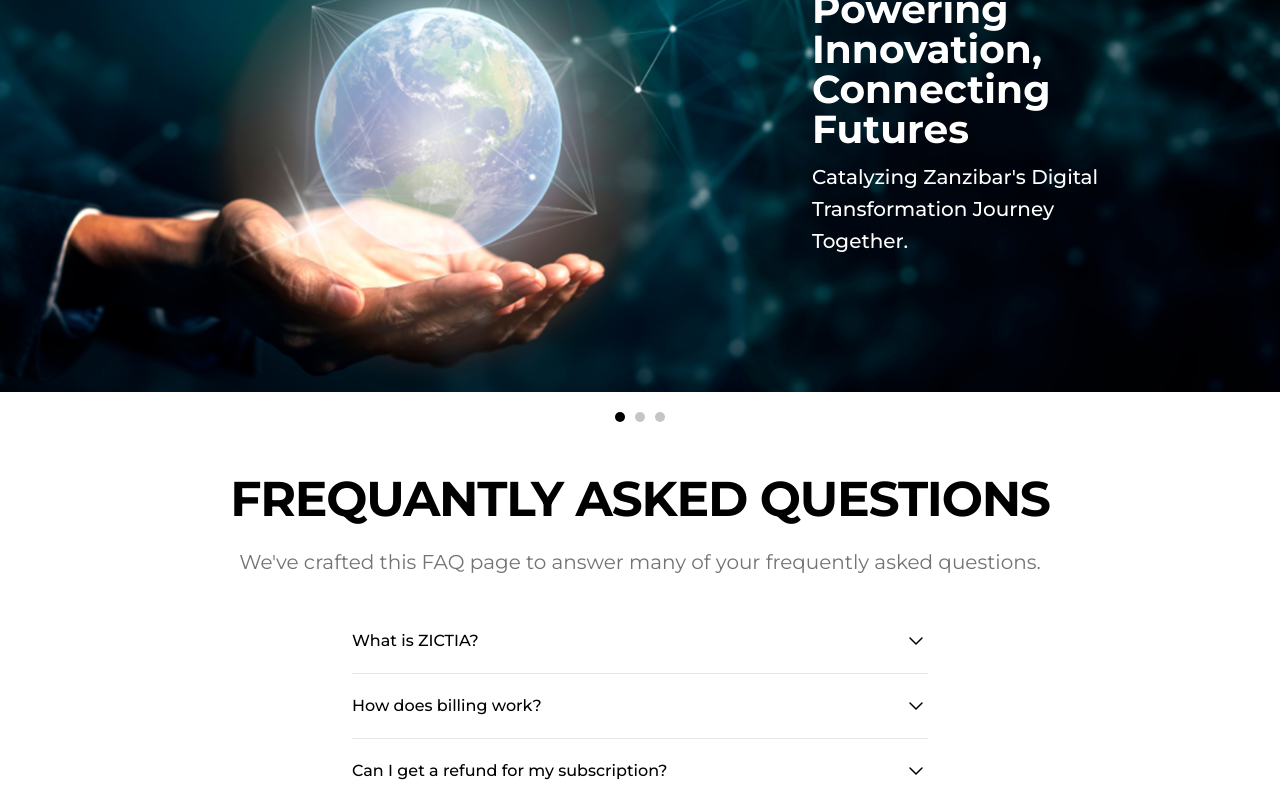
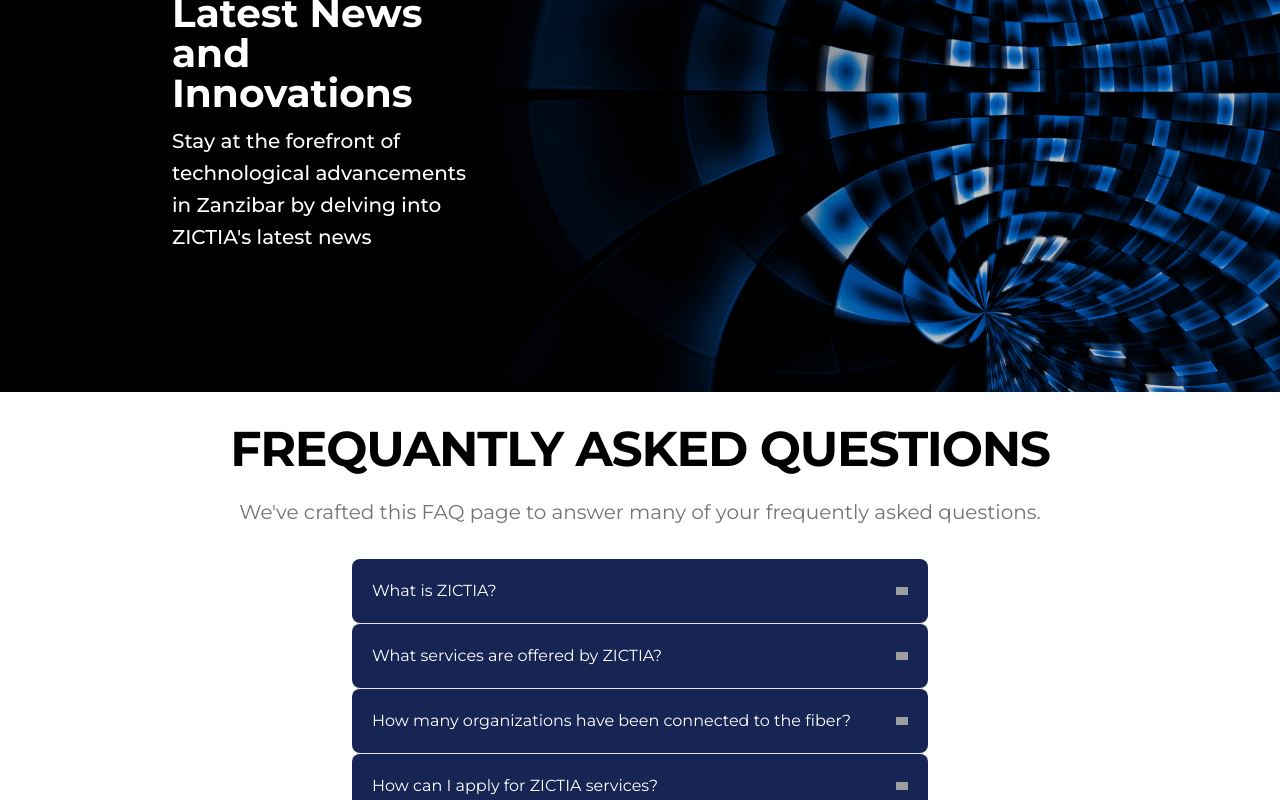
Before and after one commit to threefoldfoundation/www_zictia_demo, a Vue app: page /faq in a window 1280 px wide. Shown: the part 340-1140 px from the top of the page. Built offline with nearby package versions, Linux system fonts and the light colour scheme; grey boxes are pictures that could not be loaded.

Commit message:
Add faqs

```diff
--- a/public/css/output.css
+++ b/public/css/output.css
@@ -582,6 +582,10 @@ video {
   border-width: 0;
 }
 
+.invisible{
+  visibility: hidden;
+}
+
 .absolute{
   position: absolute;
 }
@@ -672,11 +676,6 @@ video {
   margin-right: auto;
 }
 
-.my-1{
-  margin-top: 0.25rem;
-  margin-bottom: 0.25rem;
-}
-
 .my-10{
   margin-top: 2.5rem;
   margin-bottom: 2.5rem;
@@ -824,6 +823,10 @@ video {
   height: 4rem;
 }
 
+.h-2{
+  height: 0.5rem;
+}
+
 .h-48{
   height: 12rem;
 }
@@ -840,10 +843,18 @@ video {
   height: 2rem;
 }
 
+.h-auto{
+  height: auto;
+}
+
 .h-full{
   height: 100%;
 }
 
+.max-h-0{
+  max-height: 0px;
+}
+
 .w-12{
   width: 3rem;
 }
@@ -858,6 +869,10 @@ video {
 
 .w-24{
   width: 6rem;
+}
+
+.w-3{
+  width: 0.75rem;
 }
 
 .w-3\/4{
@@ -965,10 +980,6 @@ video {
   list-style-type: disc;
 }
 
-.list-none{
-  list-style-type: none;
-}
-
 .grid-cols-1{
   grid-template-columns: repeat(1, minmax(0, 1fr));
 }
@@ -1088,10 +1099,6 @@ video {
   border-width: 1px;
 }
 
-.border-2{
-  border-width: 2px;
-}
-
 .border-b-2{
   border-bottom-width: 2px;
 }
@@ -1181,6 +1188,10 @@ video {
   padding: 1rem;
 }
 
+.p-5{
+  padding: 1.25rem;
+}
+
 .p-6{
   padding: 1.5rem;
 }
@@ -1260,11 +1271,6 @@ video {
   padding-bottom: 1rem;
 }
 
-.py-5{
-  padding-top: 1.25rem;
-  padding-bottom: 1.25rem;
-}
-
 .py-6{
   padding-top: 1.5rem;
   padding-bottom: 1.5rem;
@@ -1453,11 +1459,6 @@ video {
 .text-neutral-500{
   --tw-text-opacity: 1;
   color: rgb(115 115 115 / var(--tw-text-opacity));
-}
-
-.text-neutral-600{
-  --tw-text-opacity: 1;
-  color: rgb(82 82 82 / var(--tw-text-opacity));
 }
 
 .text-white{
@@ -1536,12 +1537,22 @@ video {
   transition-duration: 150ms;
 }
 
+.transition-all{
+  transition-property: all;
+  transition-timing-function: cubic-bezier(0.4, 0, 0.2, 1);
+  transition-duration: 150ms;
+}
+
 .duration-100{
   transition-duration: 100ms;
 }
 
 .duration-200{
   transition-duration: 200ms;
+}
+
+.duration-500{
+  transition-duration: 500ms;
 }
 
 .duration-75{
@@ -1734,31 +1745,33 @@ body {
   color: rgb(67 56 202 / var(--tw-text-opacity));
 }
 
-.group[open] .group-open\:rotate-180{
-  --tw-rotate: 180deg;
-  transform: translate(var(--tw-translate-x), var(--tw-translate-y)) rotate(var(--tw-rotate)) skewX(var(--tw-skew-x)) skewY(var(--tw-skew-y)) scaleX(var(--tw-scale-x)) scaleY(var(--tw-scale-y));
-}
-
-@keyframes fadeIn{
-  0%{
-    opacity: 0;
-  }
-
-  100%{
-    opacity: 100;
-  }
-}
-
-.group[open] .group-open\:animate-fadeIn{
-  animation: fadeIn 0.2s ease-in-out forwards;
-}
-
 .group:hover .group-hover\:scale-110{
   --tw-scale-x: 1.1;
   --tw-scale-y: 1.1;
   transform: translate(var(--tw-translate-x), var(--tw-translate-y)) rotate(var(--tw-rotate)) skewX(var(--tw-skew-x)) skewY(var(--tw-skew-y)) scaleX(var(--tw-scale-x)) scaleY(var(--tw-scale-y));
 }
 
+.group:focus .group-focus\:visible{
+  visibility: visible;
+}
+
+.group:focus .group-focus\:max-h-screen{
+  max-height: 100vh;
+}
+
+.group:focus .group-focus\:-rotate-180{
+  --tw-rotate: -180deg;
+  transform: translate(var(--tw-translate-x), var(--tw-translate-y)) rotate(var(--tw-rotate)) skewX(var(--tw-skew-x)) skewY(var(--tw-skew-y)) scaleX(var(--tw-scale-x)) scaleY(var(--tw-scale-y));
+}
+
+.group:focus .group-focus\:opacity-100{
+  opacity: 1;
+}
+
+.group:focus .group-focus\:duration-1000{
+  transition-duration: 1000ms;
+}
+
 @media (min-width: 640px){
   .sm\:static{
     position: static;
--- a/src/components/FAQAccordion.vue
+++ b/src/components/FAQAccordion.vue
@@ -1,5 +1,4 @@
 <template>
-  <!-- component -->
   <div class="max-w-screen-xl mx-auto px-5 bg-white min-h-sceen">
     <div class="flex flex-col items-center">
       <h2 class="font-bold text-5xl mt-5 tracking-tight">
@@ -11,97 +10,45 @@
       </p>
     </div>
     <div class="grid divide-y divide-neutral-200 max-w-xl mx-auto mt-8">
-      <div class="py-5">
-        <details class="group">
-          <summary
-            class="flex justify-between items-center font-medium cursor-pointer list-none"
-          >
-            <span> What is ZICTIA?</span>
-            <span class="transition group-open:rotate-180">
-              <svg
-                fill="none"
-                height="24"
-                shape-rendering="geometricPrecision"
-                stroke="currentColor"
-                stroke-linecap="round"
-                stroke-linejoin="round"
-                stroke-width="1.5"
-                viewBox="0 0 24 24"
-                width="24"
+      <div
+        v-for="(faq, id) in faqs"
+        :key="id"
+        class="group flex flex-col rounded-lg bg-blue-950 p-5 text-white"
+        :tabindex="id + 1"
+      >
+        <div class="flex cursor-pointer items-center justify-between">
+          <span> {{ faq.question }} </span>
+          <img
+            src="https://upload.wikimedia.org/wikipedia/commons/9/96/Chevron-icon-drop-down-menu-WHITE.png"
+            class="h-2 w-3 transition-all duration-500 group-focus:-rotate-180"
+          />
+        </div>
+        <div
+          v-if="(faq.answer instanceof Array)"
+          class="invisible h-auto max-h-0 items-center opacity-0 transition-all group-focus:visible group-focus:max-h-screen group-focus:opacity-100 group-focus:duration-1000"
+        >
+          <ul class="py-2">
+            <li class="py-2" v-for="answer in faq.answer" :key="answer.title">
+              <router-link
+                v-if="answer.hash"
+                :to="{ name: 'OurServices', hash: `${answer.hash}` }"
+                >&#11157; {{ answer.title }}</router-link
               >
-                <path d="M6 9l6 6 6-6"></path>
-              </svg>
-            </span>
-          </summary>
-          <p class="text-neutral-600 mt-3 group-open:animate-fadeIn">
-            ZICTIA Is an Agency responsible for managing Zanzibar National Fiber
-            Backbone and Data Center The Infrastructure will enhance usage of
-            ICT applications for sustainable socio-econimic development,
-            including implimentation of e-health, e-tax, e-learning and much
-            more locally and globally.
-          </p>
-        </details>
-      </div>
-      <div class="py-5">
-        <details class="group">
-          <summary
-            class="flex justify-between items-center font-medium cursor-pointer list-none"
-          >
-            <span> How does billing work?</span>
-            <span class="transition group-open:rotate-180">
-              <svg
-                fill="none"
-                height="24"
-                shape-rendering="geometricPrecision"
-                stroke="currentColor"
-                stroke-linecap="round"
-                stroke-linejoin="round"
-                stroke-width="1.5"
-                viewBox="0 0 24 24"
-                width="24"
+              <router-link v-else :to="answer.url"
+                >&#11157; {{ answer.title }}</router-link
               >
-                <path d="M6 9l6 6 6-6"></path>
-              </svg>
-            </span>
-          </summary>
-          <p class="text-neutral-600 mt-3 group-open:animate-fadeIn">
-            We offers a variety of billing options, including monthly and annual
-            subscription plans, as well as pay-as-you-go pricing for certain
-            services. Payment is typically made through a credit card or other
-            secure online payment method.
-          </p>
-        </details>
-      </div>
-      <div class="py-5">
-        <details class="group">
-          <summary
-            class="flex justify-between items-center font-medium cursor-pointer list-none"
-          >
-            <span> Can I get a refund for my subscription?</span>
-            <span class="transition group-open:rotate-180">
-              <svg
-                fill="none"
-                height="24"
-                shape-rendering="geometricPrecision"
-                stroke="currentColor"
-                stroke-linecap="round"
-                stroke-linejoin="round"
-                stroke-width="1.5"
-                viewBox="0 0 24 24"
-                width="24"
-              >
-                <path d="M6 9l6 6 6-6"></path>
-              </svg>
-            </span>
-          </summary>
-          <p class="text-neutral-600 mt-3 group-open:animate-fadeIn">
-            We offers a 30-day money-back guarantee for most of its subscription
-            plans. If you are not satisfied with your subscription within the
-            first 30 days, you can request a full refund. Refunds for
-            subscriptions that have been active for longer than 30 days may be
-            considered on a case-by-case basis.
-          </p>
-        </details>
+            </li>
+          </ul>
+        </div>
+        <div
+          v-else
+          class="invisible h-auto max-h-0 items-center opacity-0 transition-all group-focus:visible group-focus:max-h-screen group-focus:opacity-100 group-focus:duration-1000"
+        >
+          <p
+            class="py-2"
+            v-html="faq.answer.replaceAll(/\. /g, '. <br /><br />')"
+          ></p>
+        </div>
       </div>
     </div>
   </div>
@@ -110,5 +57,6 @@
 <script>
 export default {
   name: "FAQAccordion",
+  props: ["faqs"],
 };
 </script>
--- a/src/components/HeaderContent.vue
+++ b/src/components/HeaderContent.vue
@@ -4,7 +4,7 @@
       v-for="(headerContent, i) in headerContents"
       :key="i"
       class="py-8 md:py-20"
-      v-bind:v-bind:id="`${headerContent.id}`"
+      :id="headerContent.id"
     >
       <div class="container px-4 mx-auto">
         <div class="flex flex-wrap items-center -mx-4">
--- a/src/views/FAQ.vue
+++ b/src/views/FAQ.vue
@@ -1,43 +1,86 @@
 <template>
   <SmallBanner />
-  <Sliderview :items="sliderItems" />
-  <FAQAccordion />
+  <HeaderSection :items="HeaderView" />
+  <FAQAccordion :faqs="faqs" />
 </template>
 <script>
 import SmallBanner from "@/components/SmallBanner.vue";
-import Sliderview from "@/components/Sliderview.vue";
+import HeaderSection from "@/components/HeaderSection.vue";
 import FAQAccordion from "@/components/FAQAccordion.vue";
 export default {
   name: "FAQ",
   components: {
     SmallBanner,
-    Sliderview,
+    HeaderSection,
     FAQAccordion,
   },
   data() {
     return {
-      sliderItems: [
+      HeaderView: [
         {
-          bg: "home/home_header.png",
+          bg: "home/news_header.png",
           logo: require("../assets/imgs/home/logo_white.png"),
-          title: "Powering Innovation, Connecting Futures",
+          title: "Latest News and Innovations",
           content:
-            "Catalyzing Zanzibar's Digital Transformation Journey Together.",
+            "Stay at the forefront of technological advancements in Zanzibar by delving into ZICTIA's latest news",
+        },
+      ],
+      faqs: [
+        {
+          question: "What is ZICTIA?",
+          answer:
+            "Is an Agency responsible for managing Zanzibar National Fiber Backbone and Data Center. The Infrastructure will enhance usage of ICT applications for sustainable socio-econimic development, including implimentation of e-health, e-tax, e-learning and much more locally and globally.",
         },
         {
-          bg: "home/about_header.png",
-          logo: require("../assets/imgs/home/logo_white.png"),
-          title: "Elevating Zanzibar's Connectivity",
-          content:
-            "Explore our story, mission, and the impactful role we play in shaping a digitally empowered future for all.",
+          question: "What services are offered by ZICTIA?",
+          answer: [
+            {
+              title: "VPN Services",
+              hash: "#vpn",
+            },
+            {
+              title: "IP - MPLS",
+              hash: "#ip",
+            },
+            {
+              title: "Co-Location",
+              hash: "#location",
+            },
+            {
+              title: "Virtual Machine",
+              hash: "#vm",
+            },
+            {
+              title: "Capacity Lease",
+              hash: "#capacity",
+            },
+            {
+              title: "Internet Services",
+              hash: "#internet",
+            },
+            {
+              title: "Web Hosting",
+              url: "/faq",
+            },
+          ],
         },
-
         {
-          bg: "home/management_header.jpg",
-          logo: require("../assets/imgs/home/logo_white.png"),
-          title: "Delve into the expertise behind ZICTIA's success",
-          content:
-            "Explore our dedicated management team and organizational members shaping the future of ICT infrastructure in Zanzibar.",
+          question: "How many organizations have been connected to the fiber?",
+          answer:
+            "Currently, There are about 118 organizations on the fiber network.",
+        },
+        {
+          question: "How can I apply  for ZICTIA services?",
+          answer:
+            "By visiting the ZICTIA office at Mazizini, You will be provided with documents explaining about the full services provided. A team of technical experts will advice you based on your requirements.",
+        },
+        {
+          question: "What is the difference between ZICTIA and TCRA?",
+          answer: "",
+        },
+        {
+          question: "New Question?",
+          answer: "Not available",
         },
       ],
     };
--- a/src/views/OurServices.vue
+++ b/src/views/OurServices.vue
@@ -49,6 +49,7 @@ export default {
       ],
       headerContentItems: [
         {
+          id: "vpn",
           photo: require("../assets/imgs/home/services_vpn.png"),
           title: "VPN",
           content:
```
Also changed, not shown: src/router/index.js (+9 -2 lines).
